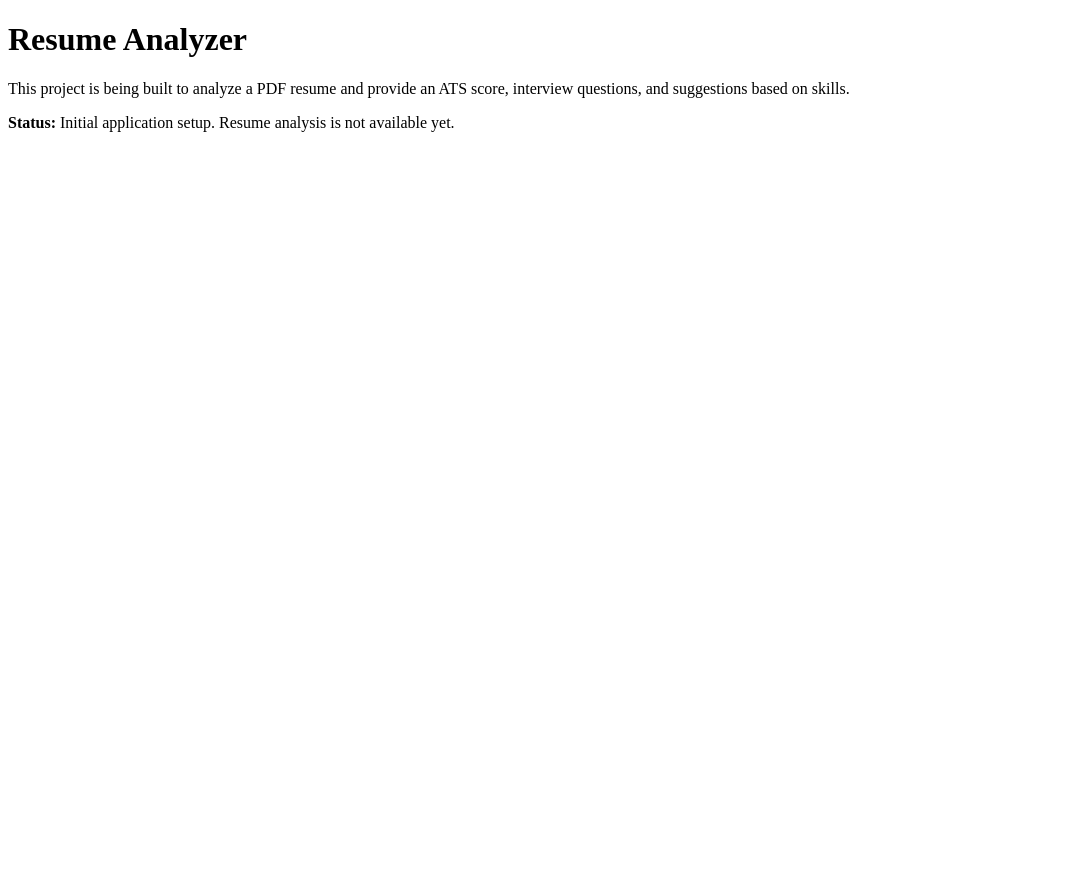
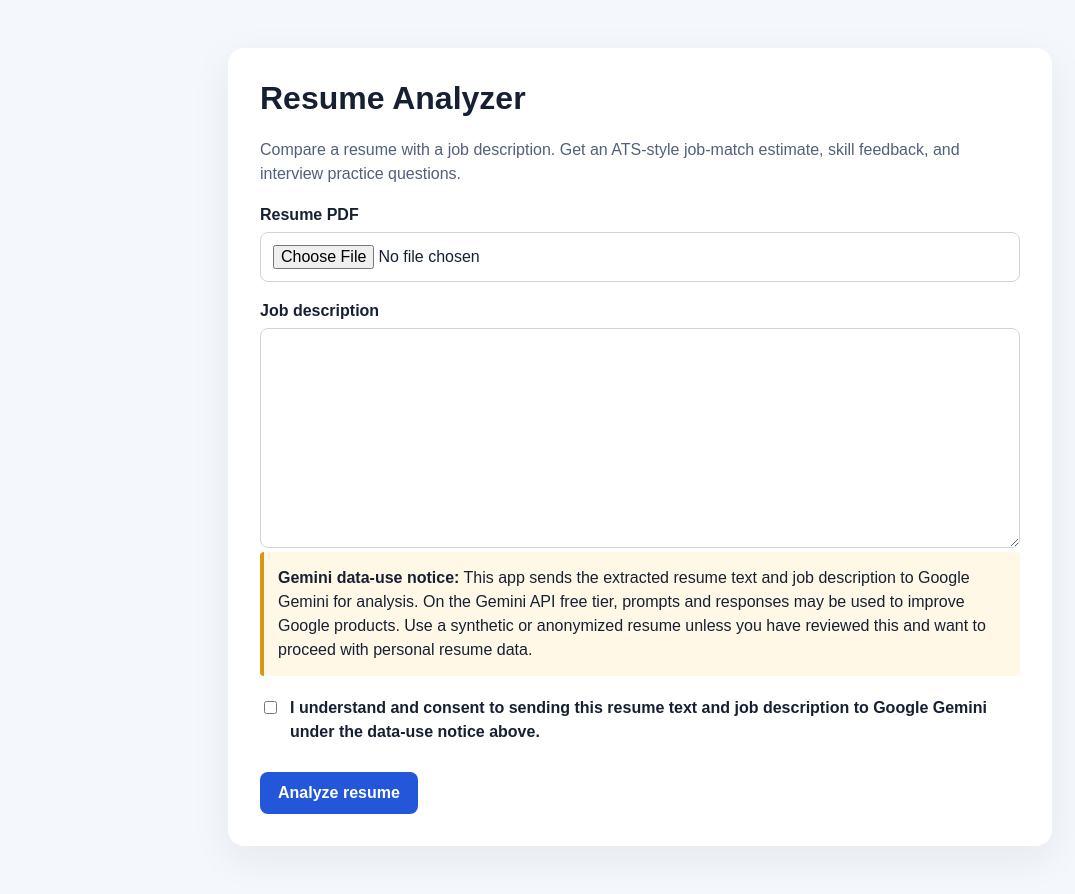
Before and after one commit to Priyadhanalakota61/ai_resume_analyser, a Flask app: page / in a window 1280 px wide. Shown: the whole page, without its empty margins (0-1075 px from the left). Before the commit the page ends 132 px from the top, so only its background shows below. Run offline with Flask 3, Linux system fonts and the light colour scheme.

Commit message:
Add resume analysis form and Gemini data-use notice

```diff
--- a/templates/index.html
+++ b/templates/index.html
@@ -4,12 +4,47 @@
     <meta charset="utf-8">
     <meta name="viewport" content="width=device-width, initial-scale=1">
     <title>Resume Analyzer</title>
+    <style>
+      :root { color-scheme: light; font-family: Arial, sans-serif; color: #172033; background: #f4f7fb; }
+      body { margin: 0; }
+      main { max-width: 760px; margin: 48px auto; padding: 32px; background: #fff; border-radius: 16px; box-shadow: 0 12px 40px #18243a12; }
+      h1 { margin-top: 0; }
+      label { display: block; margin: 20px 0 8px; font-weight: 700; }
+      input[type=file], textarea { width: 100%; box-sizing: border-box; padding: 12px; border: 1px solid #cbd5e1; border-radius: 8px; font: inherit; }
+      textarea { min-height: 220px; resize: vertical; }
+      .notice { background: #fff8e7; border-left: 4px solid #d99612; padding: 14px; line-height: 1.5; border-radius: 4px; }
+      .consent { display: flex; gap: 10px; align-items: flex-start; line-height: 1.5; }
+      .consent input { margin-top: 5px; }
+      button { margin-top: 20px; padding: 12px 18px; border: 0; border-radius: 8px; background: #2356d8; color: #fff; font: inherit; font-weight: 700; cursor: pointer; }
+      .error { color: #9c1c1c; background: #fff0f0; padding: 12px; border-radius: 8px; }
+      .muted { color: #526078; line-height: 1.5; }
+    </style>
   </head>
   <body>
     <main>
       <h1>Resume Analyzer</h1>
-      <p>This project is being built to analyze a PDF resume and provide an ATS score, interview questions, and suggestions based on skills.</p>
-      <p><strong>Status:</strong> Initial application setup. Resume analysis is not available yet.</p>
+      <p class="muted">Compare a resume with a job description. Get an ATS-style job-match estimate, skill feedback, and interview practice questions.</p>
+
+      {% if error %}<p class="error" role="alert">{{ error }}</p>{% endif %}
+
+      <form method="post" enctype="multipart/form-data">
+        <label for="resume_pdf">Resume PDF</label>
+        <input id="resume_pdf" name="resume_pdf" type="file" accept=".pdf,application/pdf" required>
+
+        <label for="job_description">Job description</label>
+        <textarea id="job_description" name="job_description" required></textarea>
+
+        <div class="notice">
+          <strong>Gemini data-use notice:</strong> This app sends the extracted resume text and job description to Google Gemini for analysis. On the Gemini API free tier, prompts and responses may be used to improve Google products. Use a synthetic or anonymized resume unless you have reviewed this and want to proceed with personal resume data.
+        </div>
+
+        <label class="consent">
+          <input type="checkbox" name="gemini_data_consent" value="yes" required>
+          <span>I understand and consent to sending this resume text and job description to Google Gemini under the data-use notice above.</span>
+        </label>
+
+        <button type="submit">Analyze resume</button>
+      </form>
     </main>
   </body>
 </html>
```
